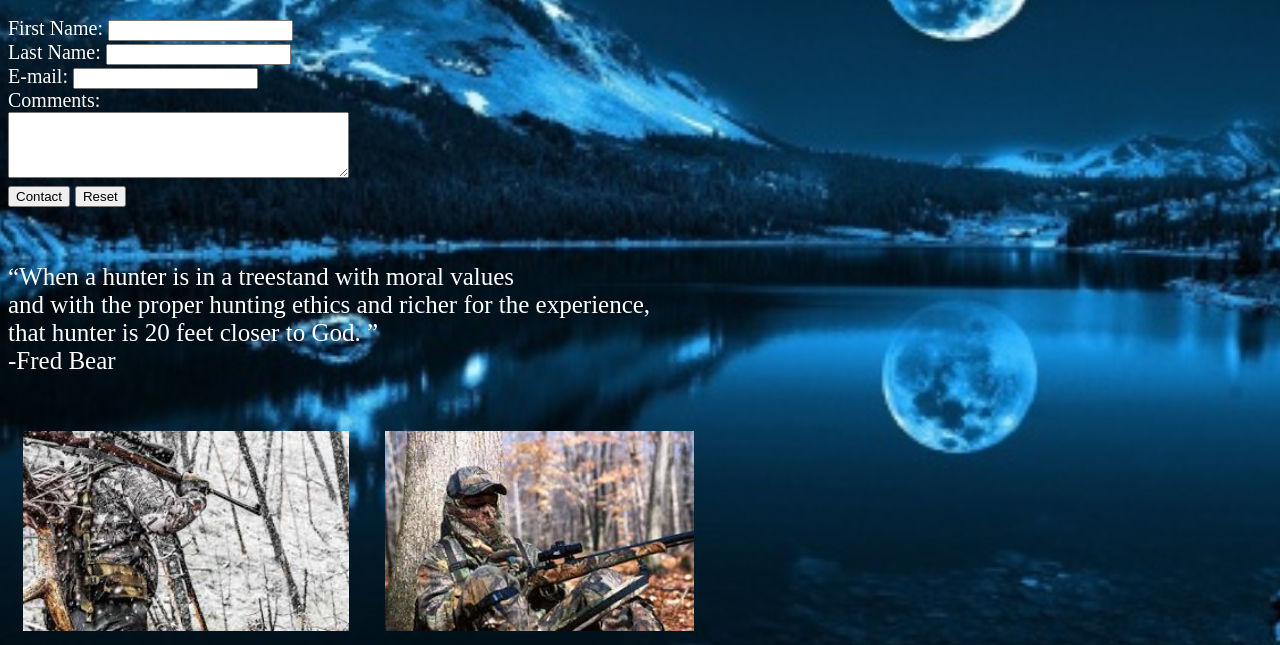
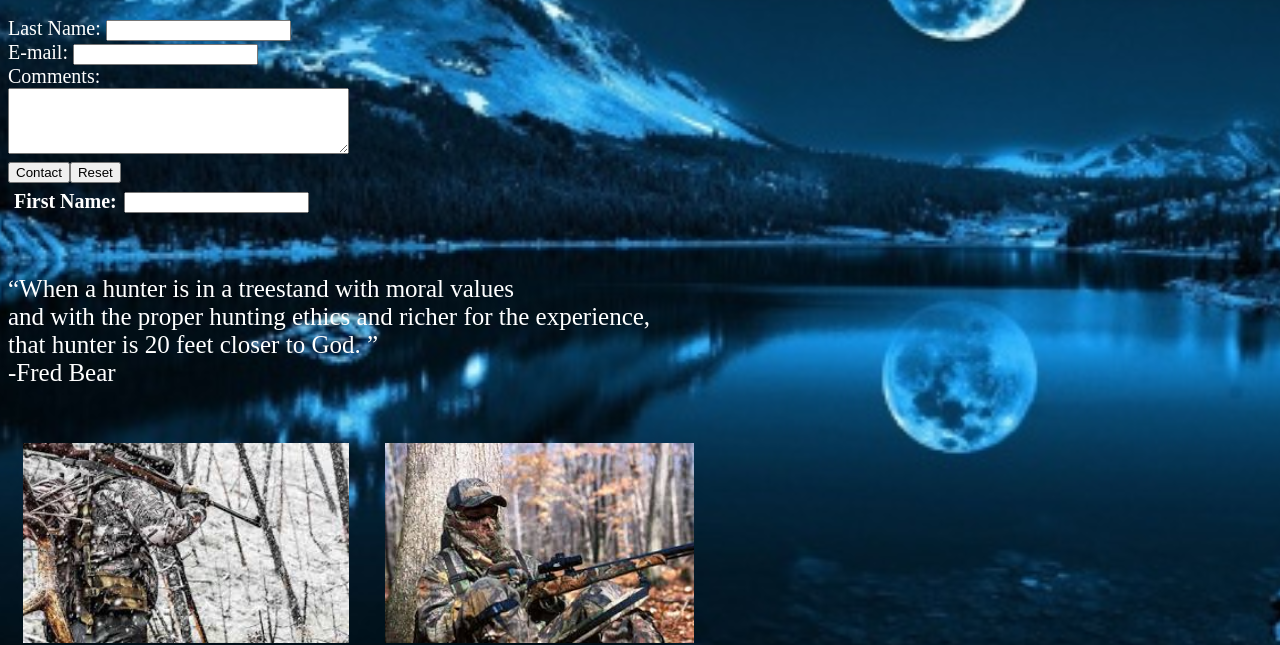
Before and after one commit to Cgoody15/Assignment4, a plain HTML site: page contact.html in a window 1280 px wide. Shown: the part 162-807 px from the top of the page. Drawn offline with Linux system fonts and the light colour scheme.

Commit message:
newer revisions

```diff
--- a/contact.html
+++ b/contact.html
@@ -32,14 +32,17 @@
     </header>
     <div class="contact-form">
         <form method="get">
-            <label> First Name: <input type="text" name="fname" id="fname"></label>
-            <br>
+            <table>
+            <th><label for="firstname"> First Name: </label></th>
+            <td><input type="text" name="fname" id="fname"></td>
+
             <label> Last Name: <input type="text" name="lname" id="lname"></label><br>
             <label> E-mail: <input type="text" name="email" id="email"></label>
             <br>
             <label for="comments">Comments:</label><br>
             <textarea name="comments" id="coments" rows="4" cols="40"></textarea><br>
             <input type="submit" value="Contact"> <input type="reset">
+            </table>
         </form>
     </div>
     <br>
```
